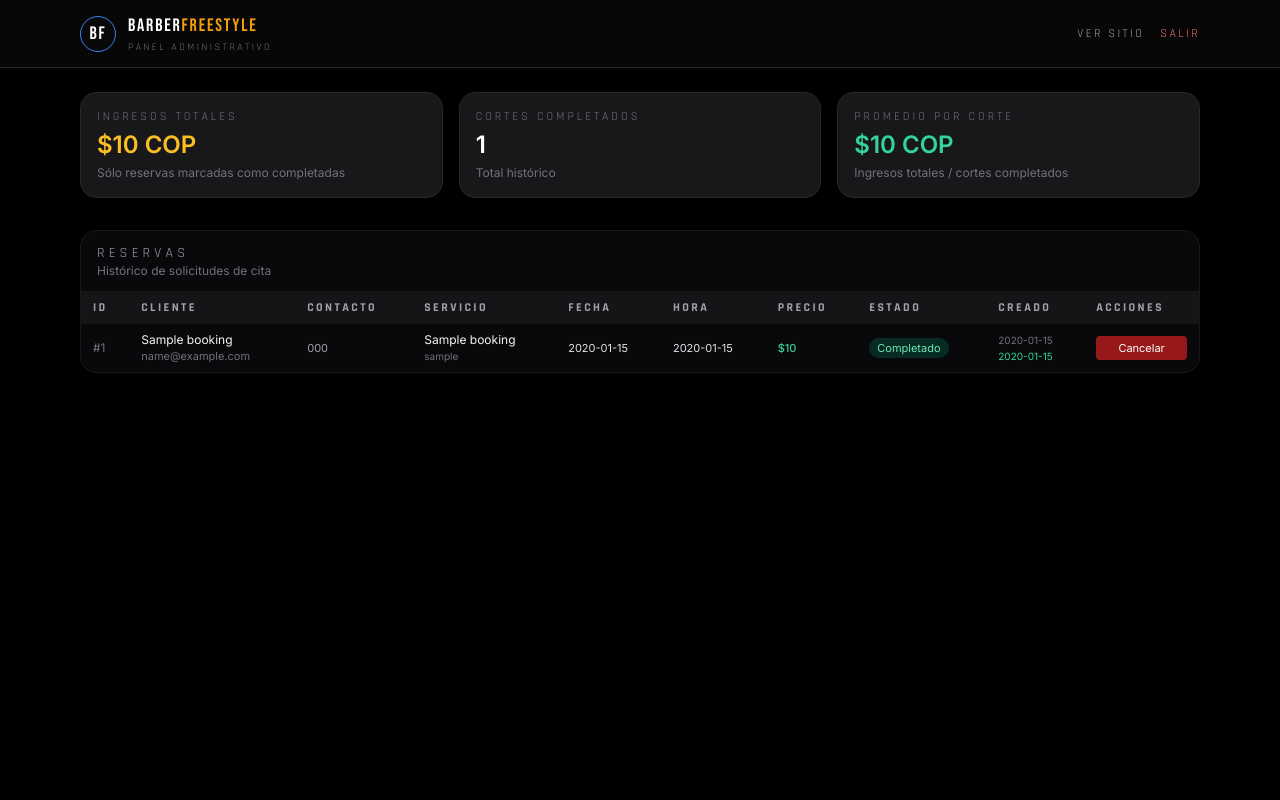
After one commit to JuanEdu1/Barberia-Freestyle, a Flask app: page /admin in a window 1280 px wide. The commit adds this page. Run offline with Flask 3, Linux system fonts and the light colour scheme; the visitor is signed in with stand-in values (Sample User, id 1); tables that the repository leaves empty hold one stand-in row (values such as "Sample post"); some libraries are stand-ins or nearby versions.

Commit message:
Agregar panel admin, backend de reservas y correos

```diff
--- a/app.py
+++ b/app.py
@@ -1,42 +1,339 @@
-from flask import Flask, render_template
+from flask import (
+    Flask,
+    render_template,
+    request,
+    redirect,
+    url_for,
+    session,
+    jsonify,
+    abort,
+)
 import os
+import sqlite3
+from datetime import datetime
+import smtplib
+from email.message import EmailMessage
+
+
+BASE_DIR = os.path.dirname(os.path.abspath(__file__))
+DB_PATH = os.path.join(BASE_DIR, 'bookings.db')
 
 app = Flask(__name__, static_folder='static', template_folder='templates')
+app.secret_key = os.environ.get('SECRET_KEY', 'change-this-dev-secret')
+
+ADMIN_USERNAME = os.environ.get('ADMIN_USERNAME', 'admin')
+ADMIN_PASSWORD = os.environ.get('ADMIN_PASSWORD', 'admin123')
+
+# Mapa de servicios para backend (slug -> nombre, precio entero en COP)
+SERVICE_MAP = {
+    'corte-basico':       {'name': 'Corte Básico',              'price': 30000},
+    'corte-freestyle':    {'name': 'Corte + Freestyle',         'price': 35000},
+    'corte-barba':        {'name': 'Corte con Barba',           'price': 40000},
+    'corte-dama':         {'name': 'Corte para Dama',           'price': 35000},
+    'freestyle-creativo': {'name': 'Corte + Freestyle Creativo','price': 40000},
+    'asesoria-visajista': {'name': 'Asesoría Visajista',        'price': 60000},
+    'rayitos-mechas':     {'name': 'Rayitos o Mechas',          'price': 225000},
+    'trenzados':          {'name': 'Trenzados',                 'price': 70000},
+}
+
+
+def get_db_connection():
+    conn = sqlite3.connect(DB_PATH)
+    conn.row_factory = sqlite3.Row
+    return conn
+
+
+def init_db():
+    conn = get_db_connection()
+    conn.execute(
+        '''CREATE TABLE IF NOT EXISTS bookings (
+               id INTEGER PRIMARY KEY AUTOINCREMENT,
+               name TEXT NOT NULL,
+               phone TEXT NOT NULL,
+               email TEXT,
+               service_slug TEXT NOT NULL,
+               service_name TEXT NOT NULL,
+               price INTEGER NOT NULL,
+               date TEXT NOT NULL,
+               time TEXT NOT NULL,
+               notes TEXT,
+               status TEXT NOT NULL DEFAULT 'pendiente',
+               created_at TEXT NOT NULL,
+               completed_at TEXT
+           )'''
+    )
+    conn.commit()
+    conn.close()
+
+
+def login_required(view_func):
+    def wrapper(*args, **kwargs):
+        if not session.get('admin_logged_in'):
+            return redirect(url_for('admin_login'))
+        return view_func(*args, **kwargs)
+
+    wrapper.__name__ = view_func.__name__
+    return wrapper
+
+
+def send_email(to_email: str, subject: str, body: str) -> None:
+    """Envía un correo usando variables de entorno SMTP.
+
+    Si no está configurado SMTP, solo registra en consola y no lanza error.
+    """
+
+    if not to_email:
+        return
+
+    smtp_host = os.environ.get('SMTP_HOST')
+    smtp_port = int(os.environ.get('SMTP_PORT', '587'))
+    smtp_user = os.environ.get('SMTP_USER')
+    smtp_pass = os.environ.get('SMTP_PASSWORD')
+    from_email = os.environ.get('SMTP_FROM', smtp_user)
+
+    if not (smtp_host and smtp_user and smtp_pass and from_email):
+        # Sin configuración SMTP, no enviamos pero tampoco rompemos la app
+        print('[EMAIL] SMTP no configurado. Simulando envío a', to_email)
+        print('Asunto:', subject)
+        print('Cuerpo:', body)
+        return
+
+    msg = EmailMessage()
+    msg['Subject'] = subject
+    msg['From'] = from_email
+    msg['To'] = to_email
+    msg.set_content(body)
+
+    try:
+        with smtplib.SMTP(smtp_host, smtp_port) as server:
+            server.starttls()
+            server.login(smtp_user, smtp_pass)
+            server.send_message(msg)
+    except Exception as e:
+        print('[EMAIL] Error al enviar correo:', e)
+
 
 @app.route('/')
 def index():
     return render_template('index.html')
 
+
 @app.route('/services')
 def services():
     return render_template('services.html')
+
 
 @app.route('/gallery')
 def gallery():
     return render_template('gallery.html')
 
+
 @app.route('/booking')
 def booking():
     return render_template('booking.html')
+
 
 # Compatibilidad con rutas .html directas
 @app.route('/index.html')
 def index_html():
     return render_template('index.html')
 
+
 @app.route('/services.html')
 def services_html():
     return render_template('services.html')
+
 
 @app.route('/gallery.html')
 def gallery_html():
     return render_template('gallery.html')
 
+
 @app.route('/booking.html')
 def booking_html():
     return render_template('booking.html')
 
+
+# ───────────── API de reservas ─────────────
+
+@app.route('/api/bookings', methods=['POST'])
+def api_create_booking():
+    data = request.get_json() or {}
+
+    name = (data.get('name') or '').strip()
+    phone = (data.get('phone') or '').strip()
+    email = (data.get('email') or '').strip() or None
+    service_slug = (data.get('service_slug') or '').strip()
+    service_name = (data.get('service') or '').strip()
+    date_str = (data.get('date') or '').strip()
+    time_str = (data.get('time') or '').strip()
+    notes = (data.get('notes') or '').strip() or None
+
+    if not all([name, phone, service_slug, service_name, date_str, time_str]):
+        return jsonify({'ok': False, 'error': 'Faltan campos obligatorios'}), 400
+
+    svc_info = SERVICE_MAP.get(service_slug)
+    if not svc_info:
+        return jsonify({'ok': False, 'error': 'Servicio no válido'}), 400
+
+    # Precio entero en COP; si el front manda price_num, usamos ese
+    try:
+        price = int(data.get('price_num') or svc_info['price'])
+    except (TypeError, ValueError):
+        price = svc_info['price']
+
+    created_at = datetime.utcnow().isoformat(timespec='seconds')
+
+    conn = get_db_connection()
+    cur = conn.cursor()
+    cur.execute(
+        'INSERT INTO bookings (name, phone, email, service_slug, service_name, price, date, time, notes, status, created_at) '
+        'VALUES (?, ?, ?, ?, ?, ?, ?, ?, ?, ?, ?)',
+        (
+            name,
+            phone,
+            email,
+            service_slug,
+            service_name,
+            price,
+            date_str,
+            time_str,
+            notes,
+            'pendiente',
+            created_at,
+        ),
+    )
+    booking_id = cur.lastrowid
+    conn.commit()
+    conn.close()
+
+    # Correo de confirmación al crear la reserva
+    if email:
+        subject = 'Reserva recibida – Barber Freestyle'
+        body = (
+            f'Hola {name},\n\n'
+            f'Hemos recibido tu solicitud de cita en Barber Freestyle.\n\n'
+            f'Servicio: {service_name}\n'
+            f'Fecha: {date_str}\n'
+            f'Hora: {time_str}\n'
+            f'Precio estimado: ${price:,} COP\n\n'
+            'Nos pondremos en contacto por WhatsApp para confirmar cualquier detalle.\n\n'
+            'Barber Freestyle'
+        )
+        send_email(email, subject, body)
+
+    return jsonify({'ok': True, 'id': booking_id})
+
+
+# ───────────── Panel administrativo ─────────────
+
+
+@app.route('/admin/login', methods=['GET', 'POST'])
+def admin_login():
+    error = None
+    if request.method == 'POST':
+        username = request.form.get('username', '').strip()
+        password = request.form.get('password', '').strip()
+
+        if username == ADMIN_USERNAME and password == ADMIN_PASSWORD:
+            session['admin_logged_in'] = True
+            return redirect(url_for('admin_dashboard'))
+        else:
+            error = 'Credenciales inválidas'
+
+    return render_template('admin_login.html', error=error)
+
+
+@app.route('/admin/logout')
+def admin_logout():
+    session.pop('admin_logged_in', None)
+    return redirect(url_for('admin_login'))
+
+
+@app.route('/admin')
+@login_required
+def admin_dashboard():
+    conn = get_db_connection()
+    bookings = conn.execute(
+        'SELECT * FROM bookings ORDER BY date DESC, time DESC'
+    ).fetchall()
+
+    # Métricas de ingresos
+    completed = [b for b in bookings if b['status'] == 'completado']
+    total_ingresos = sum(b['price'] for b in completed) if completed else 0
+    total_cortes = len(completed)
+    promedio_por_corte = int(total_ingresos / total_cortes) if total_cortes else 0
+
+    conn.close()
+
+    return render_template(
+        'admin_dashboard.html',
+        bookings=bookings,
+        total_ingresos=total_ingresos,
+        total_cortes=total_cortes,
+        promedio_por_corte=promedio_por_corte,
+    )
+
+
+@app.post('/admin/bookings/<int:booking_id>/complete')
+@login_required
+def admin_complete_booking(booking_id: int):
+    conn = get_db_connection()
+    booking = conn.execute(
+        'SELECT * FROM bookings WHERE id = ?', (booking_id,)
+    ).fetchone()
+    if not booking:
+        conn.close()
+        abort(404)
+
+    if booking['status'] != 'completado':
+        completed_at = datetime.utcnow().isoformat(timespec='seconds')
+        conn.execute(
+            'UPDATE bookings SET status = ?, completed_at = ? WHERE id = ?',
+            ('completado', completed_at, booking_id),
+        )
+        conn.commit()
+
+        # Correo de corte terminado
+        if booking['email']:
+            subject = 'Tu corte ha sido finalizado – Barber Freestyle'
+            body = (
+                f'Hola {booking["name"]},\n\n'
+                f'Tu servicio "{booking["service_name"]}" ha sido marcado como completado.\n\n'
+                'Gracias por confiar en Barber Freestyle.\n\n'
+                'Te esperamos nuevamente.\n\n'
+                'Barber Freestyle'
+            )
+            send_email(booking['email'], subject, body)
+
+    conn.close()
+    return redirect(url_for('admin_dashboard'))
+
+
+@app.post('/admin/bookings/<int:booking_id>/cancel')
+@login_required
+def admin_cancel_booking(booking_id: int):
+    conn = get_db_connection()
+    booking = conn.execute(
+        'SELECT * FROM bookings WHERE id = ?', (booking_id,)
+    ).fetchone()
+    if not booking:
+        conn.close()
+        abort(404)
+
+    if booking['status'] != 'cancelado':
+        conn.execute(
+            'UPDATE bookings SET status = ? WHERE id = ?',
+            ('cancelado', booking_id),
+        )
+        conn.commit()
+
+    conn.close()
+    return redirect(url_for('admin_dashboard'))
+
+
 if __name__ == '__main__':
     port = int(os.environ.get('PORT', 5000))
     debug = os.environ.get('FLASK_ENV') != 'production'
+    init_db()
     app.run(host='0.0.0.0', port=port, debug=debug)
--- /dev/null
+++ b/templates/admin_dashboard.html
@@ -0,0 +1,140 @@
+<!DOCTYPE html>
+<html lang="es">
+<head>
+  <meta charset="UTF-8">
+  <meta name="viewport" content="width=device-width, initial-scale=1.0">
+  <title>Panel Admin – Barber Freestyle</title>
+  <script src="https://cdn.tailwindcss.com"></script>
+  <link rel="preconnect" href="https://fonts.googleapis.com">
+  <link href="https://fonts.googleapis.com/css2?family=Bebas+Neue&family=Rajdhani:wght@400;600;700&family=Inter:wght@400;500;600&display=swap" rel="stylesheet">
+  <style>
+    body { font-family: 'Inter', sans-serif; }
+    .font-bebas { font-family: 'Bebas Neue', cursive; }
+    .font-rajdhani { font-family: 'Rajdhani', sans-serif; }
+  </style>
+</head>
+<body class="min-h-screen bg-black text-white">
+  <nav class="border-b border-zinc-800 bg-zinc-950/80 backdrop-blur">
+    <div class="max-w-6xl mx-auto px-4 py-3 flex items-center justify-between">
+      <div class="flex items-center gap-3">
+        <div class="w-9 h-9 rounded-full bg-zinc-950 flex items-center justify-center border border-blue-500">
+          <span class="font-bebas text-lg tracking-widest text-white">BF</span>
+        </div>
+        <div>
+          <div class="font-bebas text-lg tracking-widest">BARBER<span class="text-amber-500">FREESTYLE</span></div>
+          <div class="text-[10px] font-rajdhani tracking-[0.25em] uppercase text-zinc-500">Panel Administrativo</div>
+        </div>
+      </div>
+      <div class="flex items-center gap-4 text-xs font-rajdhani tracking-[0.2em] uppercase">
+        <a href="/" class="text-zinc-400 hover:text-white">Ver sitio</a>
+        <a href="{{ url_for('admin_logout') }}" class="text-red-400 hover:text-red-300">Salir</a>
+      </div>
+    </div>
+  </nav>
+
+  <main class="max-w-6xl mx-auto px-4 py-6">
+    <!-- Métricas -->
+    <section class="grid grid-cols-1 md:grid-cols-3 gap-4 mb-8">
+      <div class="bg-zinc-900 border border-zinc-800 rounded-2xl p-4">
+        <div class="text-xs font-rajdhani tracking-[0.25em] uppercase text-zinc-500 mb-1">Ingresos totales</div>
+        <div class="text-2xl font-semibold text-amber-400">${{ '{:,}'.format(total_ingresos).replace(',', '.') }} COP</div>
+        <p class="text-xs text-zinc-500 mt-1">Sólo reservas marcadas como completadas</p>
+      </div>
+      <div class="bg-zinc-900 border border-zinc-800 rounded-2xl p-4">
+        <div class="text-xs font-rajdhani tracking-[0.25em] uppercase text-zinc-500 mb-1">Cortes completados</div>
+        <div class="text-2xl font-semibold">{{ total_cortes }}</div>
+        <p class="text-xs text-zinc-500 mt-1">Total histórico</p>
+      </div>
+      <div class="bg-zinc-900 border border-zinc-800 rounded-2xl p-4">
+        <div class="text-xs font-rajdhani tracking-[0.25em] uppercase text-zinc-500 mb-1">Promedio por corte</div>
+        <div class="text-2xl font-semibold text-emerald-400">${{ '{:,}'.format(promedio_por_corte).replace(',', '.') }} COP</div>
+        <p class="text-xs text-zinc-500 mt-1">Ingresos totales / cortes completados</p>
+      </div>
+    </section>
+
+    <!-- Tabla de reservas -->
+    <section class="bg-zinc-950 border border-zinc-900 rounded-2xl overflow-hidden">
+      <div class="px-4 py-3 border-b border-zinc-900 flex items-center justify-between">
+        <div>
+          <h2 class="font-rajdhani text-sm tracking-[0.3em] uppercase text-zinc-400">Reservas</h2>
+          <p class="text-xs text-zinc-500">Histórico de solicitudes de cita</p>
+        </div>
+      </div>
+      <div class="overflow-x-auto">
+        <table class="min-w-full text-xs">
+          <thead class="bg-zinc-900/80 text-zinc-400 font-rajdhani uppercase tracking-[0.2em]">
+            <tr>
+              <th class="px-3 py-2 text-left">ID</th>
+              <th class="px-3 py-2 text-left">Cliente</th>
+              <th class="px-3 py-2 text-left">Contacto</th>
+              <th class="px-3 py-2 text-left">Servicio</th>
+              <th class="px-3 py-2 text-left">Fecha</th>
+              <th class="px-3 py-2 text-left">Hora</th>
+              <th class="px-3 py-2 text-left">Precio</th>
+              <th class="px-3 py-2 text-left">Estado</th>
+              <th class="px-3 py-2 text-left">Creado</th>
+              <th class="px-3 py-2 text-left">Acciones</th>
+            </tr>
+          </thead>
+          <tbody class="divide-y divide-zinc-900">
+            {% for b in bookings %}
+              <tr class="hover:bg-zinc-900/60">
+                <td class="px-3 py-2 text-zinc-500">#{{ b.id }}</td>
+                <td class="px-3 py-2">
+                  <div class="text-zinc-100">{{ b.name }}</div>
+                  {% if b.email %}
+                    <div class="text-[11px] text-zinc-500">{{ b.email }}</div>
+                  {% endif %}
+                </td>
+                <td class="px-3 py-2 text-[11px] text-zinc-400">
+                  {{ b.phone }}
+                </td>
+                <td class="px-3 py-2">
+                  <div class="text-zinc-100 text-xs">{{ b.service_name }}</div>
+                  <div class="text-[10px] text-zinc-500">{{ b.service_slug }}</div>
+                </td>
+                <td class="px-3 py-2 text-[11px] text-zinc-200">{{ b.date }}</td>
+                <td class="px-3 py-2 text-[11px] text-zinc-200">{{ b.time }}</td>
+                <td class="px-3 py-2 text-[11px] text-emerald-400 font-medium">
+                  ${{ '{:,}'.format(b.price).replace(',', '.') }}
+                </td>
+                <td class="px-3 py-2">
+                  {% if b.status == 'completado' %}
+                    <span class="inline-flex items-center px-2 py-0.5 rounded-full bg-emerald-900/50 text-emerald-300 text-[11px]">Completado</span>
+                  {% elif b.status == 'cancelado' %}
+                    <span class="inline-flex items-center px-2 py-0.5 rounded-full bg-red-900/40 text-red-300 text-[11px]">Cancelado</span>
+                  {% else %}
+                    <span class="inline-flex items-center px-2 py-0.5 rounded-full bg-amber-900/40 text-amber-300 text-[11px]">Pendiente</span>
+                  {% endif %}
+                </td>
+                <td class="px-3 py-2 text-[10px] text-zinc-500">
+                  {{ b.created_at }}
+                  {% if b.completed_at %}<br><span class="text-emerald-400">{{ b.completed_at }}</span>{% endif %}
+                </td>
+                <td class="px-3 py-2 text-[11px]">
+                  <div class="flex flex-col gap-1">
+                    {% if b.status != 'completado' %}
+                      <form method="post" action="{{ url_for('admin_complete_booking', booking_id=b.id) }}">
+                        <button class="w-full px-2 py-1 rounded bg-emerald-600 hover:bg-emerald-700 text-white">Marcar completado</button>
+                      </form>
+                    {% endif %}
+                    {% if b.status != 'cancelado' %}
+                      <form method="post" action="{{ url_for('admin_cancel_booking', booking_id=b.id) }}">
+                        <button class="w-full px-2 py-1 rounded bg-red-700/80 hover:bg-red-700 text-white">Cancelar</button>
+                      </form>
+                    {% endif %}
+                  </div>
+                </td>
+              </tr>
+            {% else %}
+              <tr>
+                <td colspan="10" class="px-3 py-6 text-center text-sm text-zinc-500">Aún no hay reservas registradas.</td>
+              </tr>
+            {% endfor %}
+          </tbody>
+        </table>
+      </div>
+    </section>
+  </main>
+</body>
+</html>
```
Also changed, not shown: booking.html (+14 -1 lines), gallery.html (+14 -1 lines), index.html (+14 -2 lines), static/js/booking.js (+33 -21 lines), templates/admin_login.html (added, +45 -0 lines), templates/index.html (+16 -2 lines), bookings.db (added), static/images/logos/facebook.png (added), static/images/logos/instagram.png (added), static/images/logos/tiktok.png (added), static/images/logos/whatsapp.png (added).
